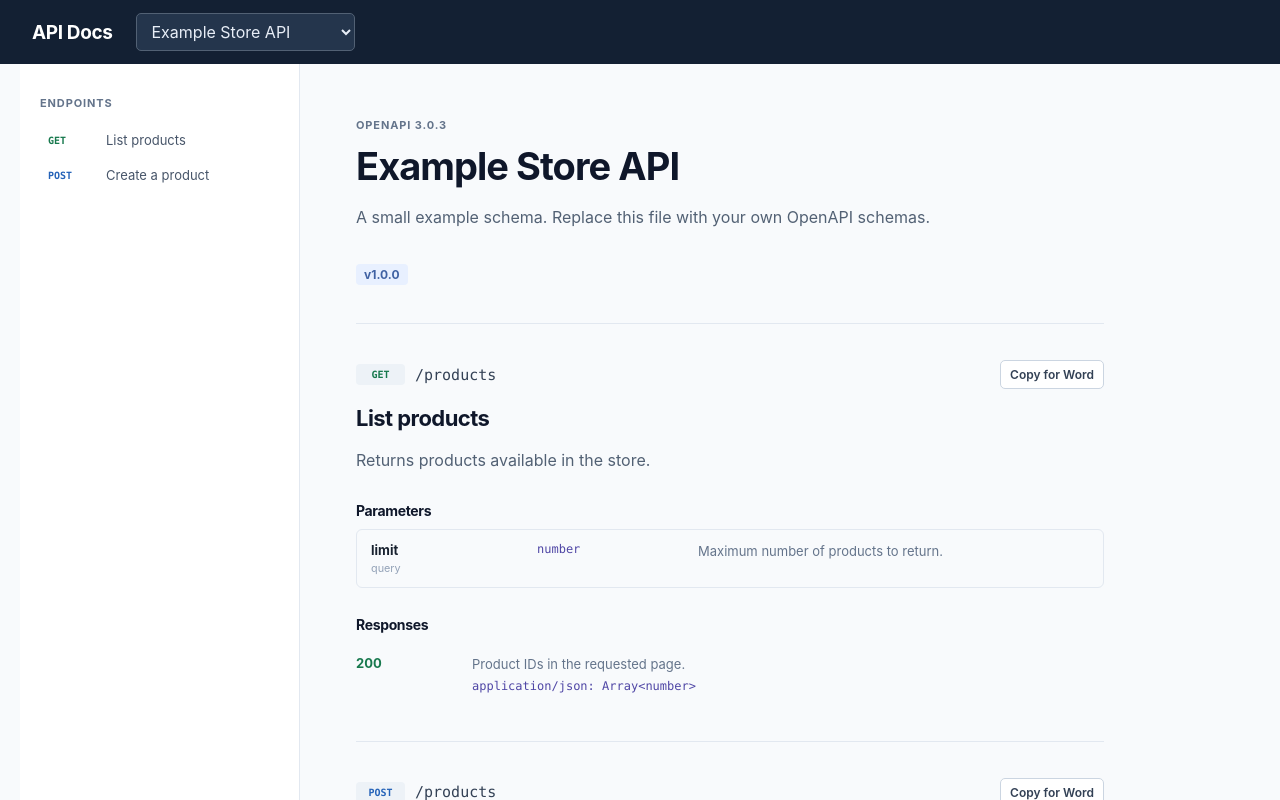
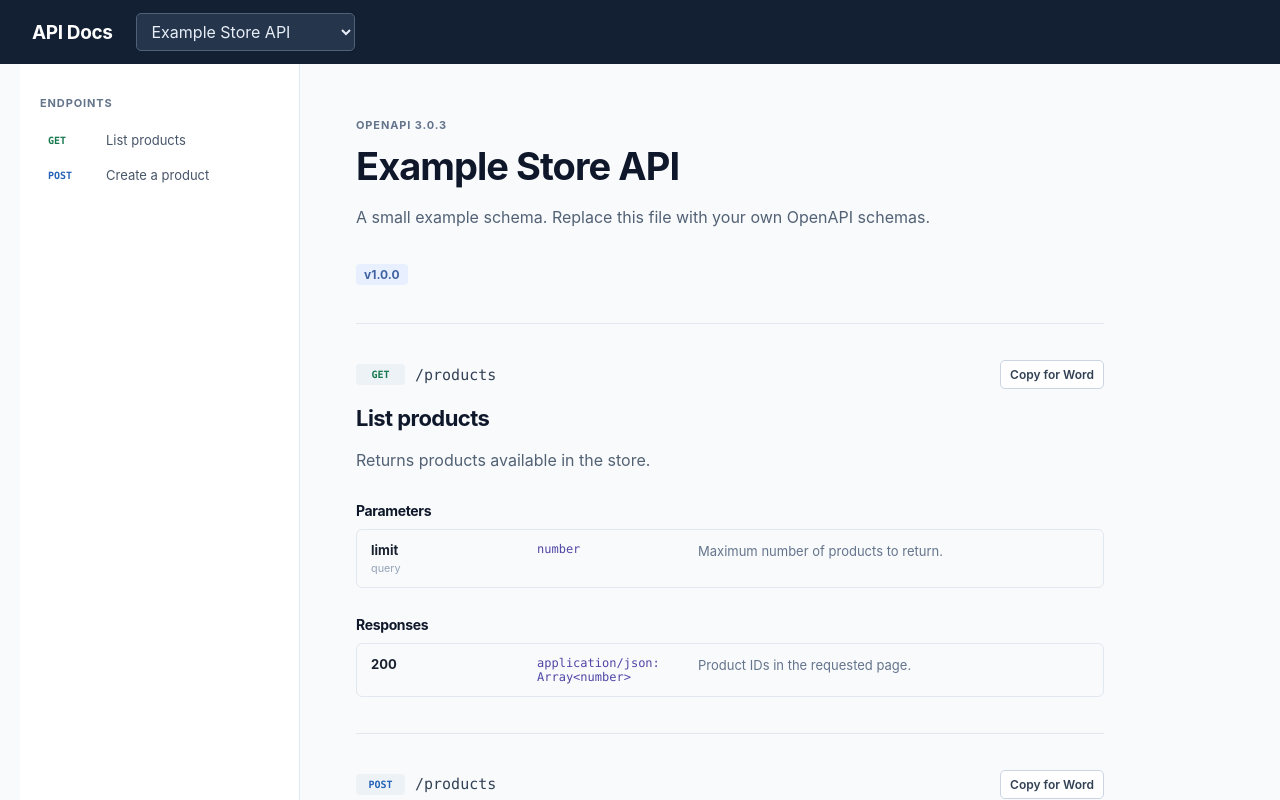
Before and after one commit to jasondhoman/doc-generator, a React (Vite) app: page / in a window 1280 px wide. Shown: the top 800 px of the page. Built offline with nearby package versions, Linux system fonts and the light colour scheme.

Commit message:
update response to display the same

```diff
--- a/src/App.css
+++ b/src/App.css
@@ -43,7 +43,6 @@ p { color: #526174; line-height: 1.65; }
 .table-row span, .content-row span { color: #64748b; line-height: 1.45; }
 .content-row { grid-template-columns: 100px 1fr; padding-inline: 0; border-top: 0; }
 .content-row strong { color: #18794e; }
-.response-schema { display: block; margin-top: 5px; }
 .empty-state { max-width: 680px; margin: 18vh auto; padding: 24px; text-align: center; }
 .sr-only { position: absolute; width: 1px; height: 1px; overflow: hidden; clip: rect(0, 0, 0, 0); }
 
--- a/src/App.tsx
+++ b/src/App.tsx
@@ -203,10 +203,11 @@ function Operation({ document, item, copyResult, onCopy }: OperationProps) {
         return <div className="table-row" key={`${resolved.in}-${resolved.name}`}><div><strong>{resolved.name ?? 'Unnamed parameter'}</strong><small>{resolved.in ?? 'unknown'}{resolved.required ? ' · required' : ''}</small></div><code>{schemaLabel(document, resolved.schema)}</code><span>{resolved.description ?? '—'}</span></div>
       })}</div></section>}
       {content && <section><h3>Request body</h3>{Object.entries(content).map(([type, value]) => <div className="content-row" key={type}><code>{type}</code><span>{schemaLabel(document, value.schema)}</span></div>)}</section>}
-      {responses.length > 0 && <section><h3>Responses</h3>{responses.map(([status, response]) => {
+      {responses.length > 0 && <section><h3>Responses</h3><div className="table">{responses.map(([status, response]) => {
         const resolved = resolveRef(document, response) ?? response
-        return <div className="content-row" key={status}><strong>{status}</strong><div><span>{resolved.description ?? 'No description'}</span>{Object.entries(resolved.content ?? {}).map(([type, value]) => <code className="response-schema" key={type}>{type}: {schemaLabel(document, value.schema)}</code>)}</div></div>
-      })}</section>}
+        const schemas = Object.entries(resolved.content ?? {})
+        return <div className="table-row" key={status}><div><strong>{status}</strong></div><code>{schemas.length ? schemas.map(([type, value]) => `${type}: ${schemaLabel(document, value.schema)}`).join(', ') : 'No schema'}</code><span>{resolved.description ?? 'No description'}</span></div>
+      })}</div></section>}
     </article>
   )
 }
```
